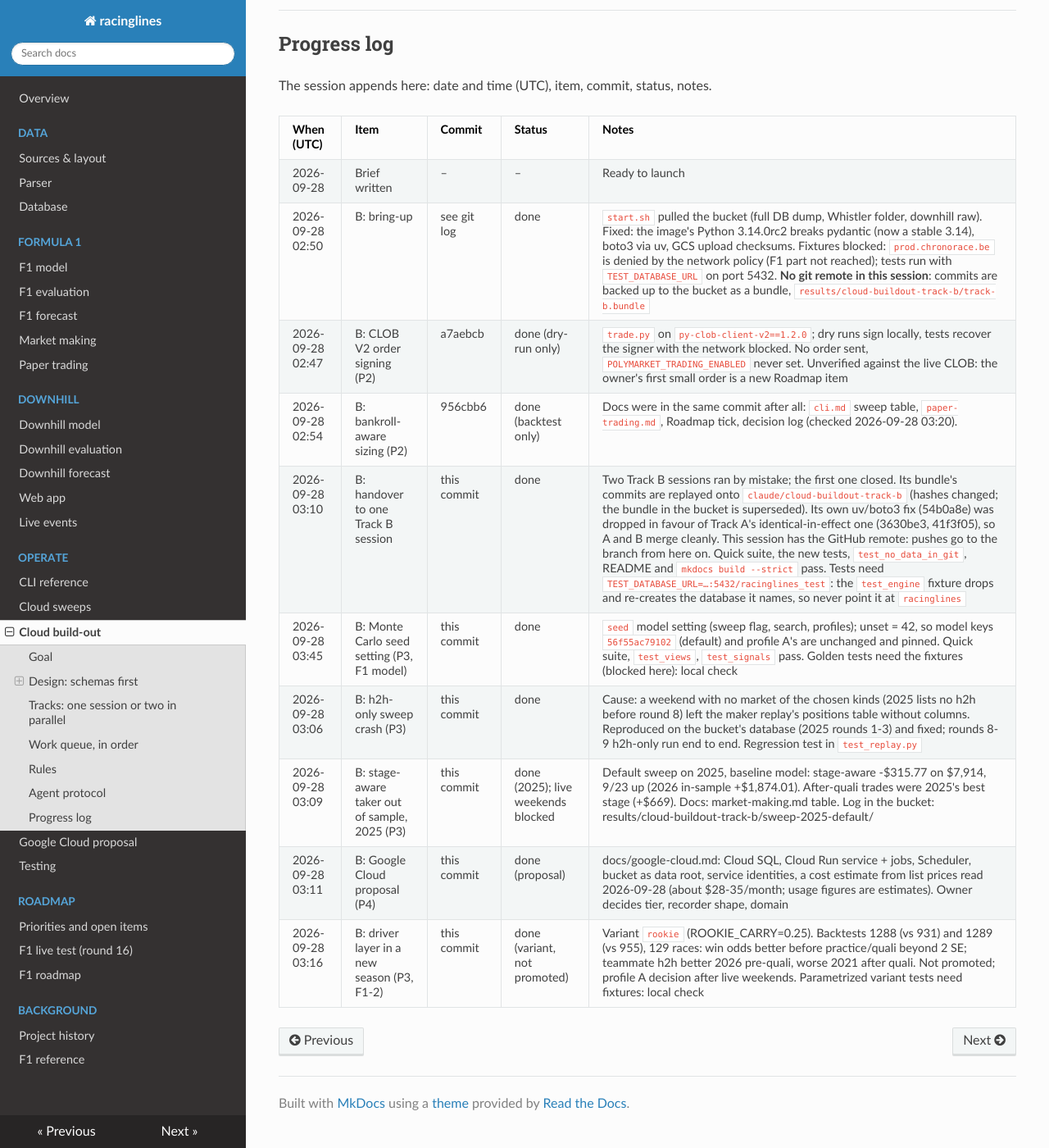
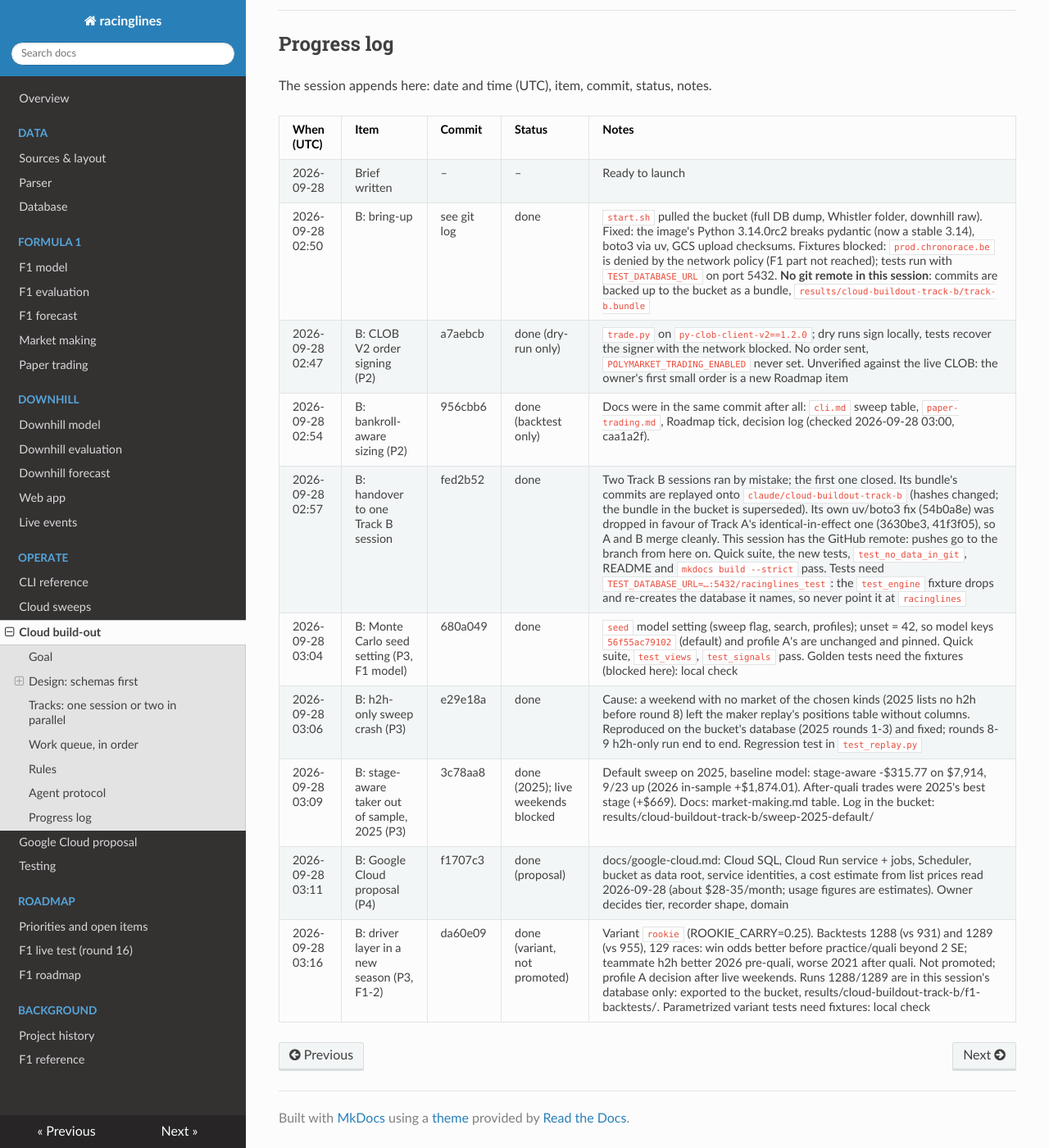
Before and after one commit to lalligagger/racinglines-public, an MkDocs documentation site: the page built from docs/cloud-buildout.md, in a window 1280 px wide and 1400 px high, scrolled down 5684 px. Shown: the whole window at 82% size. Built offline with MkDocs 1.6.1, drawn with Linux system fonts in a browser that asks for light colours; nearby versions of some CDN libraries.

Commit message:
B: progress log: commit hashes and times; rookie runs live in the bucket
Co-Authored-By: Claude Opus 5.5 <noreply@anthropic.com>
Claude-Session: https://claude.ai/code/session_011SoPfyEzhsXLAA4Zw5VG3i

```diff
--- a/docs/cloud-buildout.md
+++ b/docs/cloud-buildout.md
@@ -251,10 +251,10 @@ The session appends here: date and time (UTC), item, commit, status, notes.
 | 2026-09-28 | Brief written | – | – | Ready to launch |
 | 2026-09-28 02:50 | B: bring-up | see git log | done | `start.sh` pulled the bucket (full DB dump, Whistler folder, downhill raw). Fixed: the image's Python 3.14.0rc2 breaks pydantic (now a stable 3.14), boto3 via uv, GCS upload checksums. Fixtures blocked: `prod.chronorace.be` is denied by the network policy (F1 part not reached); tests run with `TEST_DATABASE_URL` on port 5432. **No git remote in this session**: commits are backed up to the bucket as a bundle, `results/cloud-buildout-track-b/track-b.bundle` |
 | 2026-09-28 02:47 | B: CLOB V2 order signing (P2) | a7aebcb | done (dry-run only) | `trade.py` on `py-clob-client-v2==1.2.0`; dry runs sign locally, tests recover the signer with the network blocked. No order sent, `POLYMARKET_TRADING_ENABLED` never set. Unverified against the live CLOB: the owner's first small order is a new Roadmap item |
-| 2026-09-28 02:54 | B: bankroll-aware sizing (P2) | 956cbb6 | done (backtest only) | Docs were in the same commit after all: `cli.md` sweep table, `paper-trading.md`, Roadmap tick, decision log (checked 2026-09-28 03:20). | Sweep settings `bankroll`, `max_deployed` (unset = fixed sizing). Default taker identical on 2,400 random synthetic combos; 2026 sweep reproduces early +$1,874.01. Measured 2026 in-sample: $1,000 bankroll → early +$1,337.57, $200 cap → +$264.69 |
-| 2026-09-28 03:10 | B: handover to one Track B session | this commit | done | Two Track B sessions ran by mistake; the first one closed. Its bundle's commits are replayed onto `claude/cloud-buildout-track-b` (hashes changed; the bundle in the bucket is superseded). Its own uv/boto3 fix (54b0a8e) was dropped in favour of Track A's identical-in-effect one (3630be3, 41f3f05), so A and B merge cleanly. This session has the GitHub remote: pushes go to the branch from here on. Quick suite, the new tests, `test_no_data_in_git`, README and `mkdocs build --strict` pass. Tests need `TEST_DATABASE_URL=…:5432/racinglines_test`: the `test_engine` fixture drops and re-creates the database it names, so never point it at `racinglines` |
-| 2026-09-28 03:45 | B: Monte Carlo seed setting (P3, F1 model) | this commit | done | `seed` model setting (sweep flag, search, profiles); unset = 42, so model keys `56f55ac79102` (default) and profile A's are unchanged and pinned. Quick suite, `test_views`, `test_signals` pass. Golden tests need the fixtures (blocked here): local check |
-| 2026-09-28 03:06 | B: h2h-only sweep crash (P3) | this commit | done | Cause: a weekend with no market of the chosen kinds (2025 lists no h2h before round 8) left the maker replay's positions table without columns. Reproduced on the bucket's database (2025 rounds 1-3) and fixed; rounds 8-9 h2h-only run end to end. Regression test in `test_replay.py` |
-| 2026-09-28 03:09 | B: stage-aware taker out of sample, 2025 (P3) | this commit | done (2025); live weekends blocked | Default sweep on 2025, baseline model: stage-aware -$315.77 on $7,914, 9/23 up (2026 in-sample +$1,874.01). After-quali trades were 2025's best stage (+$669). Docs: market-making.md table. Log in the bucket: results/cloud-buildout-track-b/sweep-2025-default/ |
-| 2026-09-28 03:11 | B: Google Cloud proposal (P4) | this commit | done (proposal) | docs/google-cloud.md: Cloud SQL, Cloud Run service + jobs, Scheduler, bucket as data root, service identities, a cost estimate from list prices read 2026-09-28 (about $28-35/month; usage figures are estimates). Owner decides tier, recorder shape, domain |
-| 2026-09-28 03:16 | B: driver layer in a new season (P3, F1-2) | this commit | done (variant, not promoted) | Variant `rookie` (ROOKIE_CARRY=0.25). Backtests 1288 (vs 931) and 1289 (vs 955), 129 races: win odds better before practice/quali beyond 2 SE; teammate h2h better 2026 pre-quali, worse 2021 after quali. Not promoted; profile A decision after live weekends. Parametrized variant tests need fixtures: local check |
+| 2026-09-28 02:54 | B: bankroll-aware sizing (P2) | 956cbb6 | done (backtest only) | Docs were in the same commit after all: `cli.md` sweep table, `paper-trading.md`, Roadmap tick, decision log (checked 2026-09-28 03:00, caa1a2f). | Sweep settings `bankroll`, `max_deployed` (unset = fixed sizing). Default taker identical on 2,400 random synthetic combos; 2026 sweep reproduces early +$1,874.01. Measured 2026 in-sample: $1,000 bankroll → early +$1,337.57, $200 cap → +$264.69 |
+| 2026-09-28 02:57 | B: handover to one Track B session | fed2b52 | done | Two Track B sessions ran by mistake; the first one closed. Its bundle's commits are replayed onto `claude/cloud-buildout-track-b` (hashes changed; the bundle in the bucket is superseded). Its own uv/boto3 fix (54b0a8e) was dropped in favour of Track A's identical-in-effect one (3630be3, 41f3f05), so A and B merge cleanly. This session has the GitHub remote: pushes go to the branch from here on. Quick suite, the new tests, `test_no_data_in_git`, README and `mkdocs build --strict` pass. Tests need `TEST_DATABASE_URL=…:5432/racinglines_test`: the `test_engine` fixture drops and re-creates the database it names, so never point it at `racinglines` |
+| 2026-09-28 03:04 | B: Monte Carlo seed setting (P3, F1 model) | 680a049 | done | `seed` model setting (sweep flag, search, profiles); unset = 42, so model keys `56f55ac79102` (default) and profile A's are unchanged and pinned. Quick suite, `test_views`, `test_signals` pass. Golden tests need the fixtures (blocked here): local check |
+| 2026-09-28 03:06 | B: h2h-only sweep crash (P3) | e29e18a | done | Cause: a weekend with no market of the chosen kinds (2025 lists no h2h before round 8) left the maker replay's positions table without columns. Reproduced on the bucket's database (2025 rounds 1-3) and fixed; rounds 8-9 h2h-only run end to end. Regression test in `test_replay.py` |
+| 2026-09-28 03:09 | B: stage-aware taker out of sample, 2025 (P3) | 3c78aa8 | done (2025); live weekends blocked | Default sweep on 2025, baseline model: stage-aware -$315.77 on $7,914, 9/23 up (2026 in-sample +$1,874.01). After-quali trades were 2025's best stage (+$669). Docs: market-making.md table. Log in the bucket: results/cloud-buildout-track-b/sweep-2025-default/ |
+| 2026-09-28 03:11 | B: Google Cloud proposal (P4) | f1707c3 | done (proposal) | docs/google-cloud.md: Cloud SQL, Cloud Run service + jobs, Scheduler, bucket as data root, service identities, a cost estimate from list prices read 2026-09-28 (about $28-35/month; usage figures are estimates). Owner decides tier, recorder shape, domain |
+| 2026-09-28 03:16 | B: driver layer in a new season (P3, F1-2) | da60e09 | done (variant, not promoted) | Variant `rookie` (ROOKIE_CARRY=0.25). Backtests 1288 (vs 931) and 1289 (vs 955), 129 races: win odds better before practice/quali beyond 2 SE; teammate h2h better 2026 pre-quali, worse 2021 after quali. Not promoted; profile A decision after live weekends. Runs 1288/1289 are in this session's database only: exported to the bucket, results/cloud-buildout-track-b/f1-backtests/. Parametrized variant tests need fixtures: local check |
```
Also changed, not shown: docs/f1-evaluation.md (+6 -2 lines).
